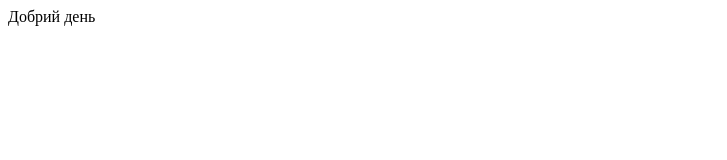
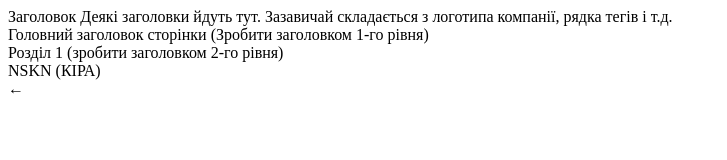
Before and after one commit to KiraZukovic/lessons, a plain HTML site: page index2.html in a window 1280 px wide. Shown: the whole page, without its empty margins (0-727 px from the left). Drawn offline with Linux system fonts and the light colour scheme.

Commit message:
Update index2.html

```diff
--- a/index2.html
+++ b/index2.html
@@ -1,9 +1,21 @@
 <!DOCTYPE html>
 <html>
 <head>
-<title>Сайт Жукович</title>
+  <meta charset="utf-8">
+  <title>Тема (Кіра)</title>
 </head>
 <body>
-  Добрий день
+  <header>
+   Заголовок Деякі заголовки йдуть тут. Зазавичай складається з логотипа компанії, рядка тегів і т.д.
+</header>
+Головний заголовок сторінки (Зробити заголовком 1-го рівня)
+<section>
+Розділ 1 (зробити заголовком 2-го рівня)
+</section>
+<footer>
+NSKN (КІРА)
+</footer>
 </body>
 </html>
+
+←
```
